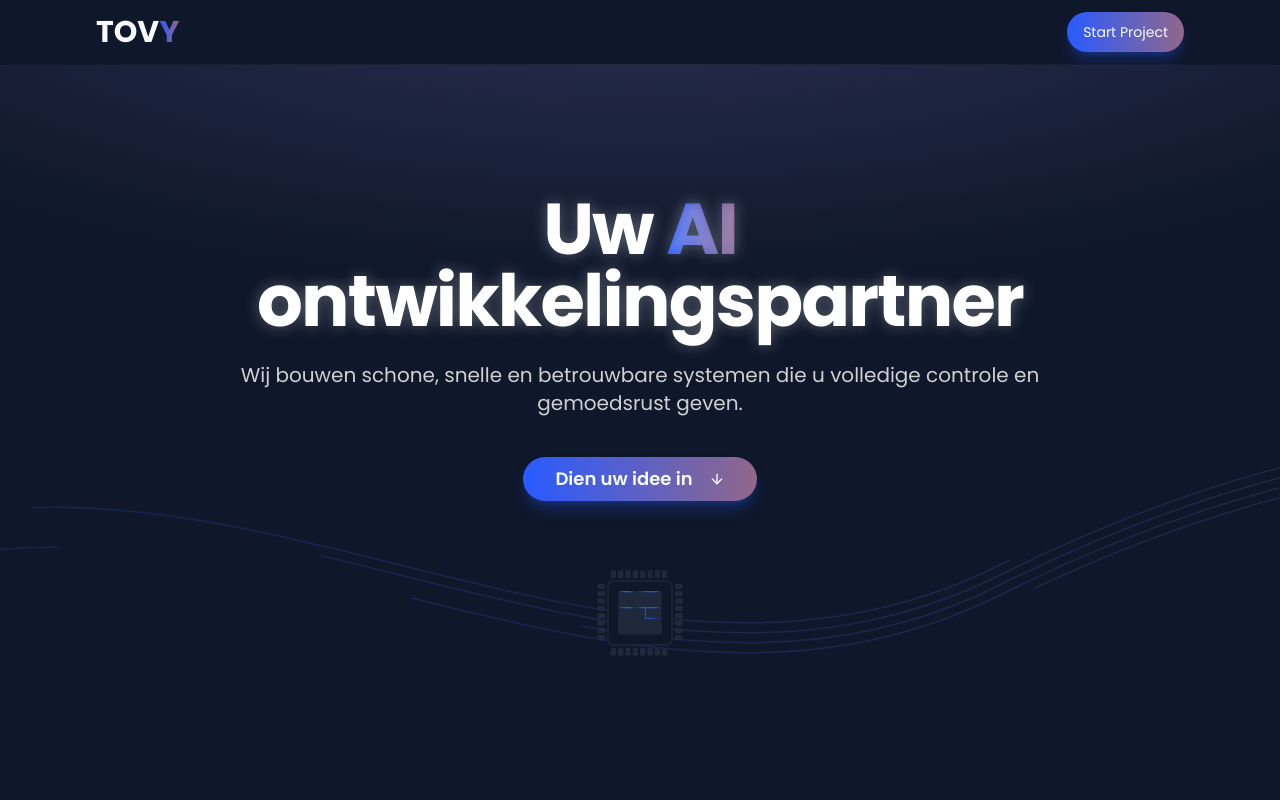
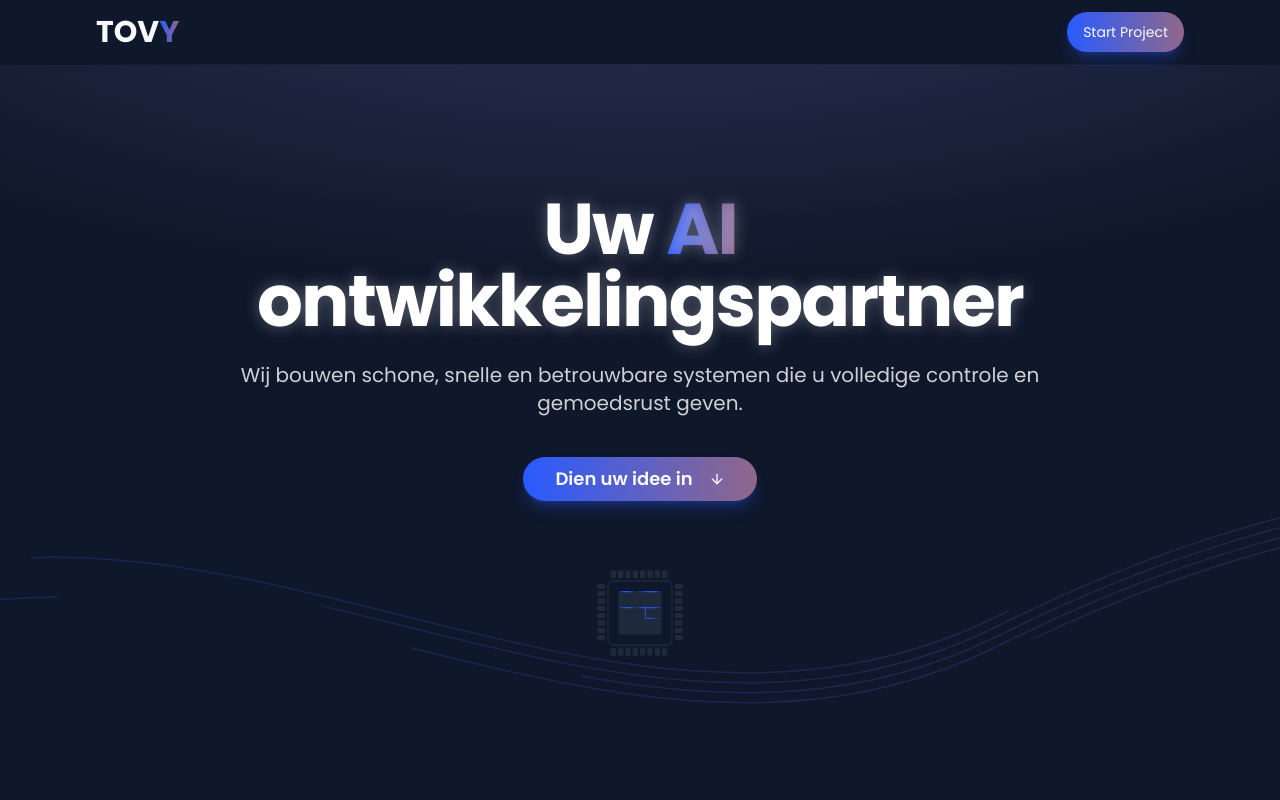
Before and after one commit to tovy-eu/tovy.eu-website, a Next.js app: page / in a window 1280 px wide. Shown: the top 800 px of the page. Built offline with nearby package versions, Linux system fonts and the light colour scheme.

Commit message:
a bit lower

```diff
--- a/src/components/landing/wavy-lines.tsx
+++ b/src/components/landing/wavy-lines.tsx
@@ -13,7 +13,7 @@ export function WavyLines() {
           </linearGradient>
         </defs>
         <path
-          d="M-200,500 C200,300 600,700 1000,500 S1800,300 2200,500"
+          d="M-200,550 C200,350 600,750 1000,550 S1800,350 2200,550"
           fill="none"
           stroke="url(#wavy-gradient)"
           strokeWidth="1.5"
@@ -21,7 +21,7 @@ export function WavyLines() {
           style={{ animationDuration: '10s' }}
         />
         <path
-          d="M-200,510 C200,310 600,710 1000,510 S1800,310 2200,510"
+          d="M-200,560 C200,360 600,760 1000,560 S1800,360 2200,560"
           fill="none"
           stroke="url(#wavy-gradient)"
           strokeWidth="1.5"
@@ -29,7 +29,7 @@ export function WavyLines() {
           style={{ animationDelay: '-3s', animationDuration: '12s' }}
         />
         <path
-          d="M-200,520 C200,320 600,720 1000,520 S1800,320 2200,520"
+          d="M-200,570 C200,370 600,770 1000,570 S1800,370 2200,570"
           fill="none"
           stroke="url(#wavy-gradient)"
           strokeWidth="1.5"
@@ -37,7 +37,7 @@ export function WavyLines() {
           style={{ animationDelay: '-1s', animationDuration: '8s' }}
         />
         <path
-          d="M-200,530 C200,330 600,730 1000,530 S1800,330 2200,530"
+          d="M-200,580 C200,380 600,780 1000,580 S1800,380 2200,580"
           fill="none"
           stroke="url(#wavy-gradient)"
           strokeWidth="1.5"
@@ -45,7 +45,7 @@ export function WavyLines() {
           style={{ animationDelay: '-6s', animationDuration: '15s' }}
         />
         <path
-          d="M-200,540 C200,340 600,740 1000,540 S1800,340 2200,540"
+          d="M-200,590 C200,390 600,790 1000,590 S1800,390 2200,590"
           fill="none"
           stroke="url(#wavy-gradient)"
           strokeWidth="1.5"
```
